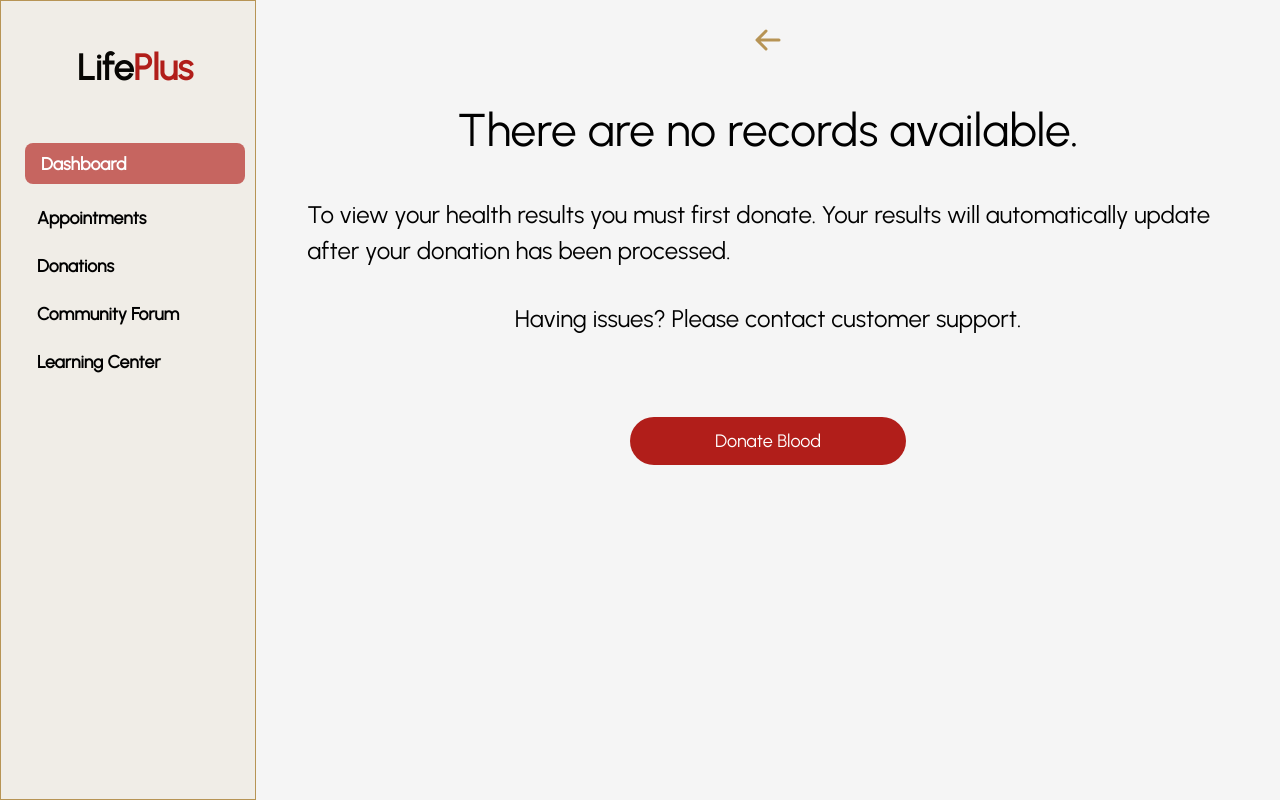
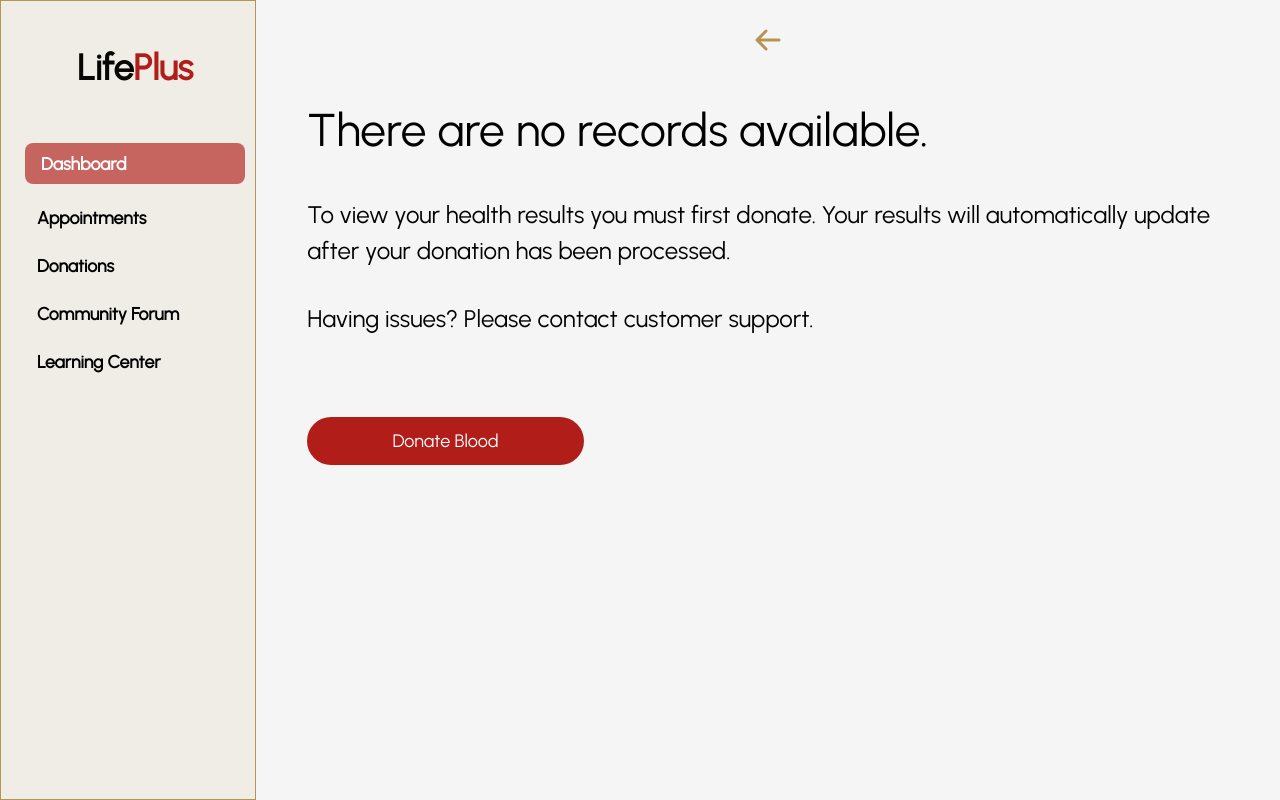
Before and after one commit to oreoluwa212/lifePlus-webapp, a React (Vite) app: page /dashboard/health-summary in a window 1280 px wide. Built offline with nearby package versions, Linux system fonts and the light colour scheme.

Commit message:
feat: Health Summary added

```diff
--- a/src/pages/web-App/HealthSummary.jsx
+++ b/src/pages/web-App/HealthSummary.jsx
@@ -18,7 +18,7 @@ const HealthSummary = () => {
             </Link>
             {loggedInUser && <ForumHeader currentUser={loggedInUser} />}
           </div>
-          <div className="flex flex-col gap-8 justify-start items-center lgss:mt-9 mt-6">
+          <div className="flex flex-col gap-8 lgss:mt-9 mt-6">
             <h1 className="text-left text-[46px]">
               There are no records available.
             </h1>
```
